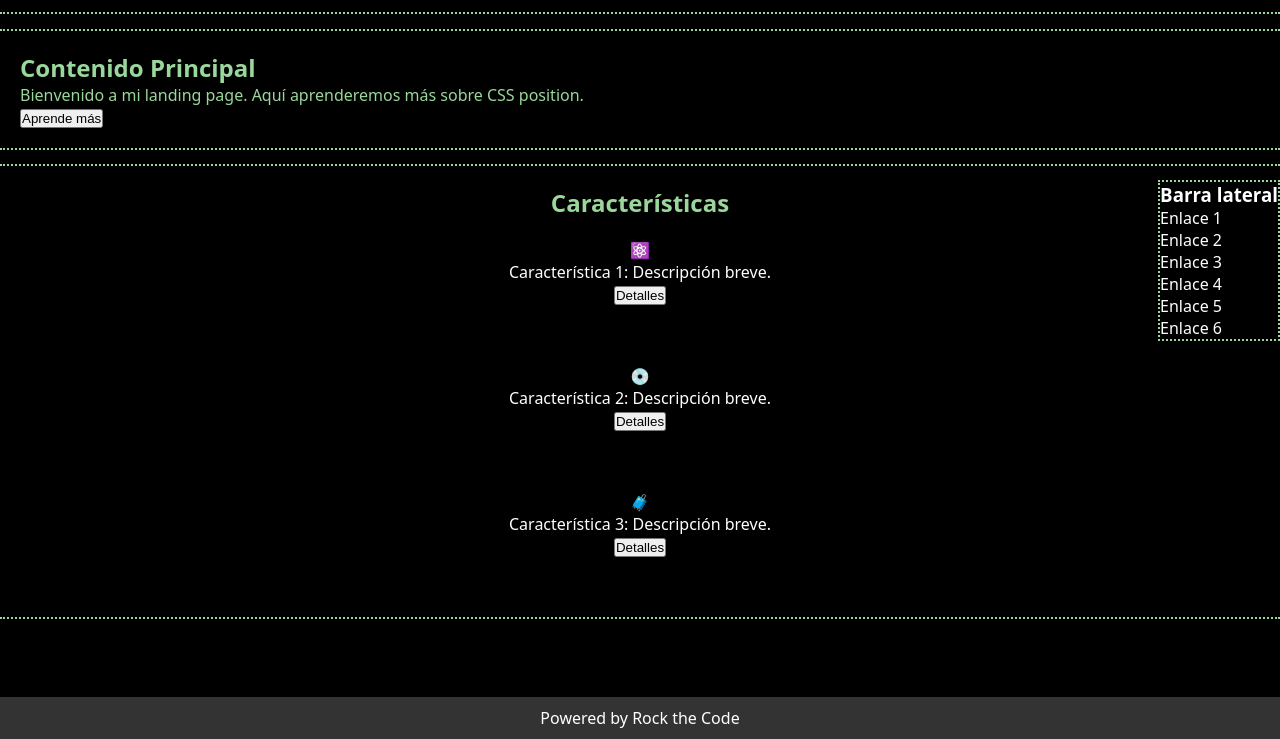
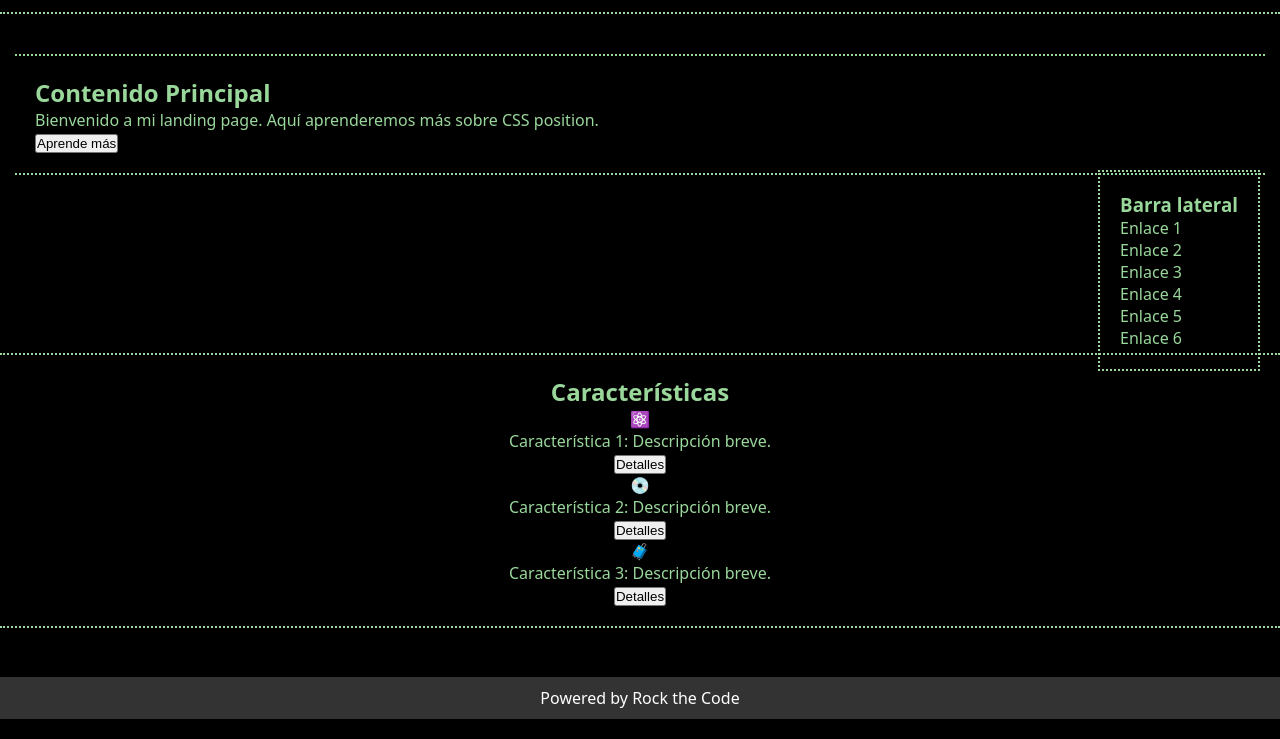
Before and after one commit to tarteaga/landing_page, a plain HTML site: page index.html in a window 1280 px wide. Shown: the part 61-800 px from the top of the page. Drawn offline with Linux system fonts and the light colour scheme.

Commit message:
cambios en posicion

```diff
--- a/style.css
+++ b/style.css
@@ -1,4 +1,3 @@
-
 * {
   margin: 0;
   padding: 0;
@@ -10,6 +9,7 @@
     Oxygen, Ubuntu, Cantarell, "Open Sans", "Helvetica Neue", sans-serif;
   margin: 0;
   padding: 0;
+  min-height: 100hv;
   background-color: #000000;
   color: #9ad79b;
 }
@@ -25,11 +25,13 @@
 }
 
 main {
-    margin-top: 70px;
+  position: relative;
+  padding: 15px;
+  margin-top: 80px;
 }
 
-
 .content {
+  position: relative;
   width: 100%;
   margin-top: 20px;
   float: left;
@@ -39,35 +41,25 @@
 }
 
 .sidebar {
-    margin-top: 30px;
-    float: right;
-    color: #ffffff;
-    box-sizing: border-box;
+  position: absolute;
+  right: 20px;
+  margin-top: 17vh;
   border: 2px dotted #9ad79b;
+  padding: 20px;
 }
 
 .features {
-    position: fixed;
-    bottom:120px;
-    width: 100%;
+  position: relative;
+  margin-top: 38vh;
   text-align: center;
   padding: 20px;
   border-top: 2px dotted #9ad79b;
   border-bottom: 2px dotted #9ad79b;
 }
 
-  .feature {
-    display: block; /* Hacer que cada característica ocupe toda la anchura */
-    margin-bottom: 20px;
-
-    padding: 20px;
-    color: #ffffff;
-  }
-
 footer {
-    position: fixed;
-    bottom: 0;
-    left: 0;
+  position: absolute;
+  bottom: 20px;
   width: 100%;
   background-color: #333333;
   padding: 10px;
@@ -75,6 +67,6 @@
   color: #ffffff;
 }
 
-  li{
+li {
   list-style: none;
 }
```
Lines whose indentation alone changed are shown as unchanged.
